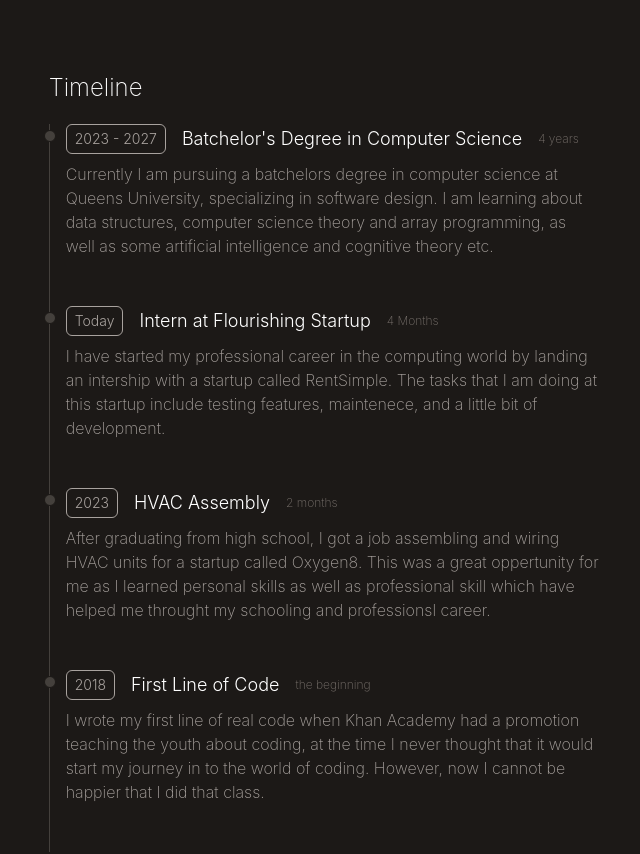
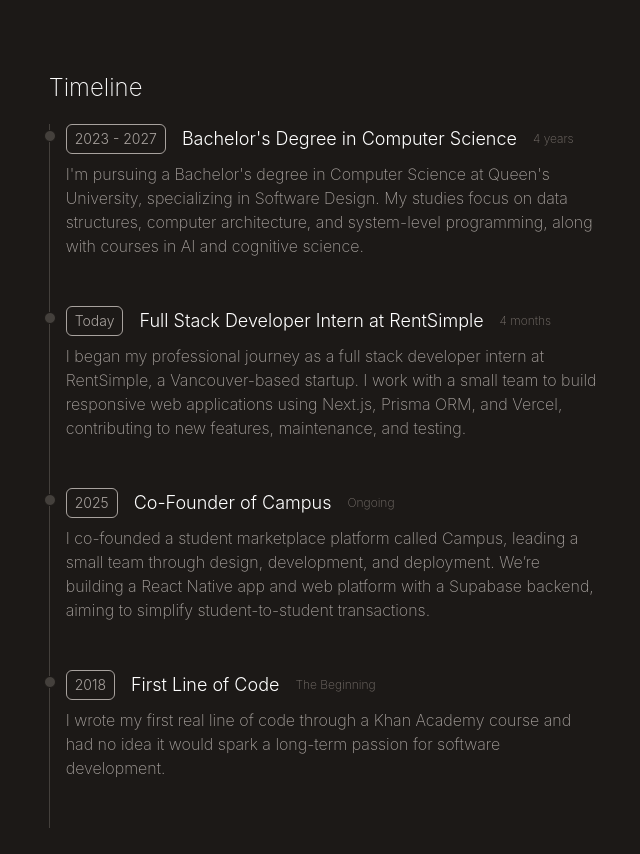
Before and after one commit to CharlieGuarasci/Portfolio-Website, a React (Vite) app: page / in a window 1280 px wide. Shown: the part 560-1414 px from the top of the page, without its empty margins (316-956 px from the left). Built offline with nearby package versions, Linux system fonts and the light colour scheme.

Commit message:
About update

```diff
--- a/package.json
+++ b/package.json
@@ -10,6 +10,7 @@
     "preview": "vite preview"
   },
   "dependencies": {
+    "framer-motion": "^12.23.24",
     "react": "^18.2.0",
     "react-dom": "^18.2.0",
     "react-router-dom": "^7.1.5"
--- a/src/components/About.jsx
+++ b/src/components/About.jsx
@@ -1,6 +1,7 @@
 import React from "react";
 import { Link } from "react-router-dom";
 import Title from "./Title";
+import { motion } from "framer-motion";
 
 function About({ theme, handleThemeSwitch }) {
   // Sun and Moon SVGs
@@ -18,8 +19,9 @@ function About({ theme, handleThemeSwitch }) {
       <path fill-rule="evenodd" d="M9.013 19.9a.75.75 0 0 1 .877-.597 11.319 11.319 0 0 0 4.22 0 .75.75 0 1 1 .28 1.473 12.819 12.819 0 0 1-4.78 0 .75.75 0 0 1-.597-.876ZM9.754 22.344a.75.75 0 0 1 .824-.668 13.682 13.682 0 0 0 2.844 0 .75.75 0 1 1 .156 1.492 15.156 15.156 0 0 1-3.156 0 .75.75 0 0 1-.668-.824Z" clip-rule="evenodd" />
 
     </svg>
+  );
 
-  );
+
 
   return (
     <>
@@ -68,23 +70,53 @@ function About({ theme, handleThemeSwitch }) {
 
         {/* Content Section */}
        <div className="flex-1 flex items-center justify-center">
-          <div className="w-full max-w-4xl p-6">
+          <div className="w-full max-w-5xl p-6 grid md:grid-cols-2 gap-8 items-center">
+            {/* Left: Photo */}
+            <div className="flex justify-center">
+              <img
+                src="/assets/headshot.jpeg"
+                alt="Charlie Guarasci"
+                className="rounded-2xl shadow-xl w-64 md:w-80 border border-stone-700/20"
+              />
+            </div>
+
+            {/* Right: Text */}
+            <div className="bg-stone-50 dark:bg-stone-800 rounded-2xl p-6 md:p-8">
               <Title>About Me</Title>
+              <motion.div
+                initial={{ opacity: 0, y: -10 }}
+                animate={{ opacity: 1, y: 1 }}
+                transition={{ duration: .4 }}
+              >
               <p className="text-lg leading-relaxed mb-4">
-              Hi, I'm <span className="font-bold">Charlie Guarasci</span>, a passionate Computer Scientist and Web Developer born and raised in Vancouver BC.
-              I am a second year software design student at Queens University, I specialize in creating modern, responsive web applications just like the website you are currently on.
+                Hi, I'm Charlie Guarasci - a computer science student and web developer from Vancouver, BC.
+                I'm currently in my second year at Queen’s University, specializing in Software Design.
+                I love building clean, modern, and responsive web applications.
               </p>
+              </motion.div>
+              <motion.div
+                initial={{ opacity: 0, y: -10 }}
+                animate={{ opacity: 1, y: 1 }}
+                transition={{ duration: 1, delay: 0.4 }}
+              >
               <p className="text-lg leading-relaxed mb-4">
-              Throughout my years as a sotware design student I have worked on a number of projects, whether its for school, work, or just for fun. I have fallen in love with the process,
-              and I want to pursue a career in this field. Currently, me and a group of four others are working on a project called <span className="font-bold text-blue-700">Campus</span>, a student only marketplace for users to buy and sell used textbooks, furnitue, etc.
-
+                Over the past few years, I’ve worked on a range of projects for school, startups, and personal development.
+                I enjoy solving real-world problems through design and code, and I’m especially drawn to full-stack development.
+                Currently, I’m working with a small team on Campus - a student marketplace platform for subletting, buying and selling textbooks, and other campus essentials.
               </p>
+              </motion.div>
+              <motion.div
+                initial={{ opacity: 0, y: -10 }}
+                animate={{ opacity: 1, y: 1 }}
+                transition={{ duration: 1, delay: 0.8 }}
+              >
               <p className="text-lg leading-relaxed">
-              When I'm not coding, you'll find me skiing Whistler, playing guitar, or just ecploring the outdoors.
+              Outside of coding, I’m always learning, experimenting with new frameworks, reading about design, or thinking up side projects. Other then that, I’m usually outside, skiing or exploring somewhere new.
               </p>
+              </motion.div>
             </div>
           </div>
-
+        </div>
       </div>
     </>
   );
--- a/src/data/timeline.js
+++ b/src/data/timeline.js
@@ -1,34 +1,30 @@
 export default [
     {
       year: '2023 - 2027',
-        title: "Batchelor's Degree in Computer Science",
+      title: "Bachelor's Degree in Computer Science",
       duration: '4 years',
       details:
-            'Currently I am pursuing a batchelors degree in computer science at Queens University, specializing in software design. I am learning about data structures, computer science theory and array programming, as well as some artificial intelligence and cognitive theory etc.',
-
+        "I'm pursuing a Bachelor's degree in Computer Science at Queen's University, specializing in Software Design. My studies focus on data structures, computer architecture, and system-level programming, along with courses in AI and cognitive science.",
     },
     {
       year: 'Today',
-        title: 'Intern at Flourishing Startup',
-        duration: '4 Months',
+      title: 'Full Stack Developer Intern at RentSimple',
+      duration: '4 months',
       details:
-            'I have started my professional career in the computing world by landing an intership with a startup called RentSimple. The tasks that I am doing at this startup include testing features, maintenece, and a little bit of development.',
-
+        "I began my professional journey as a full stack developer intern at RentSimple, a Vancouver-based startup. I work with a small team to build responsive web applications using Next.js, Prisma ORM, and Vercel, contributing to new features, maintenance, and testing.",
     },
     {
-        year: '2023',
-        title: 'HVAC Assembly',
-        duration: '2 months',
+      year: '2025',
+      title: 'Co-Founder of Campus',
+      duration: 'Ongoing',
       details:
-            'After graduating from high school, I got a job assembling and wiring HVAC units for a startup called Oxygen8. This was a great oppertunity for me as I learned personal skills as well as professional skill which have helped me throught my schooling and professionsl career.',
-
+        "I co-founded a student marketplace platform called Campus, leading a small team through design, development, and deployment. We’re building a React Native app and web platform with a Supabase backend, aiming to simplify student-to-student transactions.",
     },
     {
       year: '2018',
       title: 'First Line of Code',
-        duration: 'the beginning',
+      duration: 'The Beginning',
       details:
-            'I wrote my first line of real code when Khan Academy had a promotion teaching the youth about coding, at the time I never thought that it would start my journey in to the world of coding. However, now I cannot be happier that I did that class.',
-
+        "I wrote my first real line of code through a Khan Academy course and had no idea it would spark a long-term passion for software development.",
     },
-]
+  ];
```
Also changed, not shown: 1 other file (tests, documents, lock files or other folders). Lines whose indentation alone changed are shown as unchanged.
